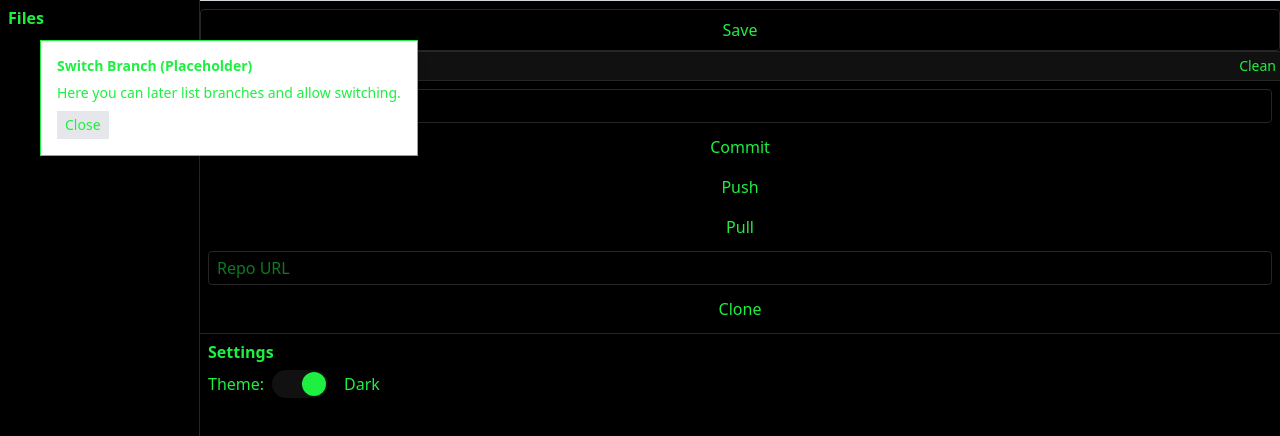
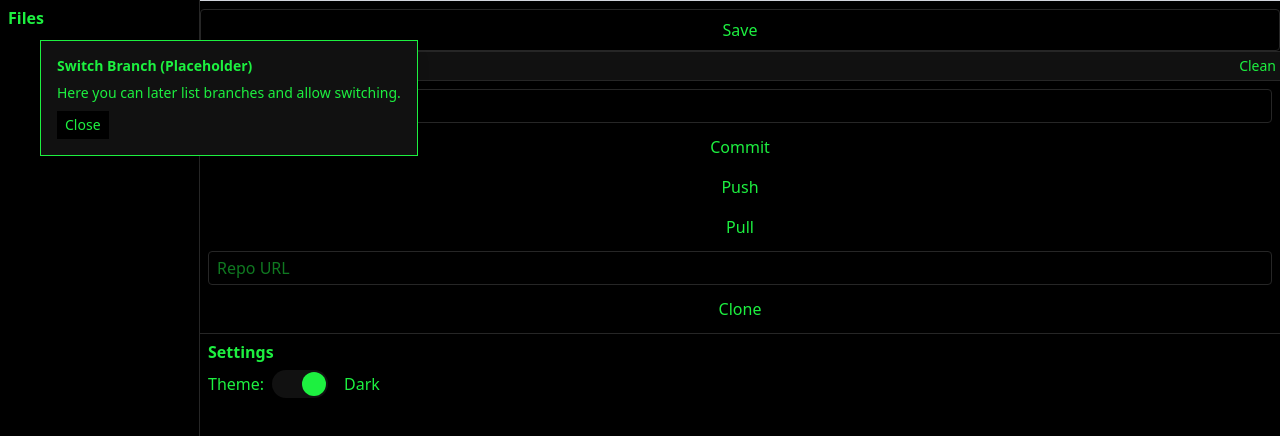
Before and after one commit to avantenaidoo/RogueRenegade, a React (Vite) app: page / in a window 1280 px wide. Both pictures are taken after a click on the button "N/A". Shown: the top 436 px of the page. Built offline with nearby package versions, Linux system fonts and the light colour scheme; what @isomorphic-git/lightning-fs would draw is missing.

Commit message:
changed css on branch switch pop up GitStatus.tsx

```diff
--- a/src/components/GitStatus.tsx
+++ b/src/components/GitStatus.tsx
@@ -60,11 +60,11 @@ export default function GitStatus({ onDirtyFilesChange }: GitStatusProps) {
 
       {/* 👈 Simple branch switcher modal placeholder */}
       {isBranchModalOpen && (
-        <div className="absolute top-10 left-10 p-4 bg-white border shadow-lg z-50">
+        <div className="absolute top-10 left-10 p-4 bg-muted text-default border shadow-lg z-50">
           <h4 className="font-bold mb-2">Switch Branch (Placeholder)</h4>
           <p>Here you can later list branches and allow switching.</p>
           <button
-            className="mt-2 px-2 py-1 bg-gray-200 hover:bg-gray-300"
+            className="mt-2 px-2 py-1 bg-default hover:bg-muted"
             onClick={() => setIsBranchModalOpen(false)}
           >
             Close
```
